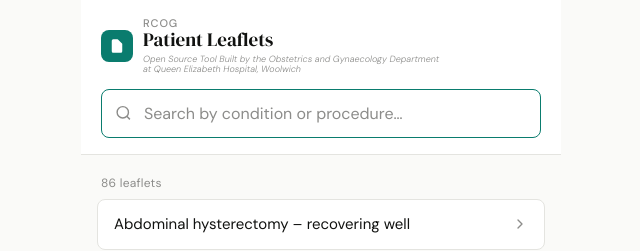
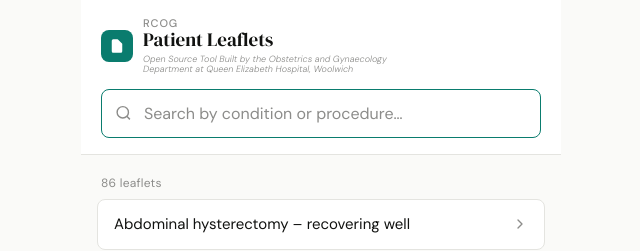
Before and after one commit to drnoorrai/rcog-leaflets, a plain HTML site: page index.html in a window 1280 px wide. Shown: the top 251 px of the page, 319-959 px from the left. Drawn offline with Linux system fonts and the light colour scheme.

Commit message:
Update index.html

```diff
--- a/index.html
+++ b/index.html
@@ -342,7 +342,7 @@
       <div>
         <div class="header-label">RCOG</div>
         <div class="header-title">Patient Leaflets</div>
-        <div class="header-note">Open Source Tool Built by the Obstetrics and Gynaecology Department<br>at Queen Elizabeth Hospital, Woolwich</div>
+        <div class="header-note">Open Source Tool Built by the Obstetrics and Gynaecology <br>Department at Queen Elizabeth Hospital, Woolwich</div>
       </div>
     </div>
     <div class="search-box">
```
